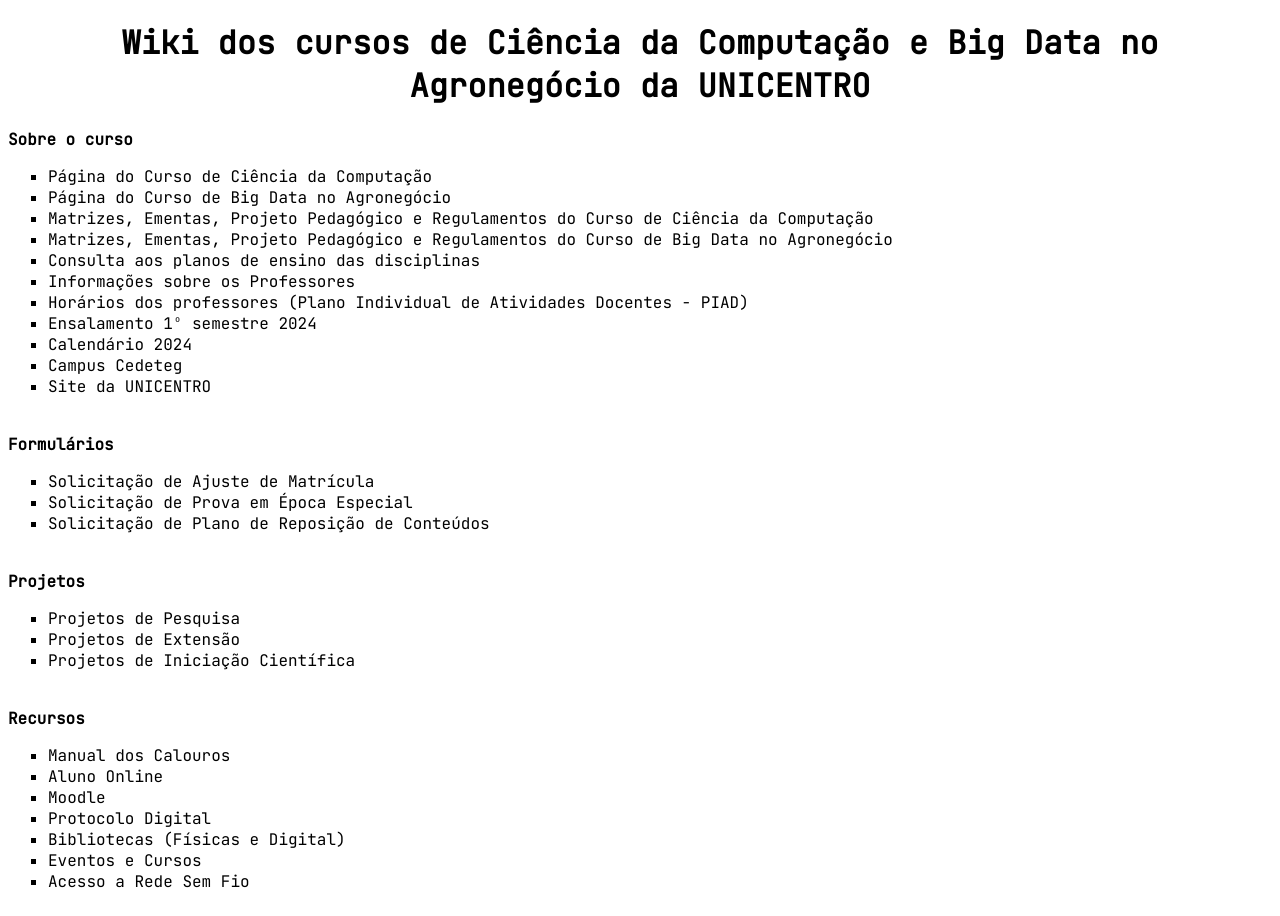
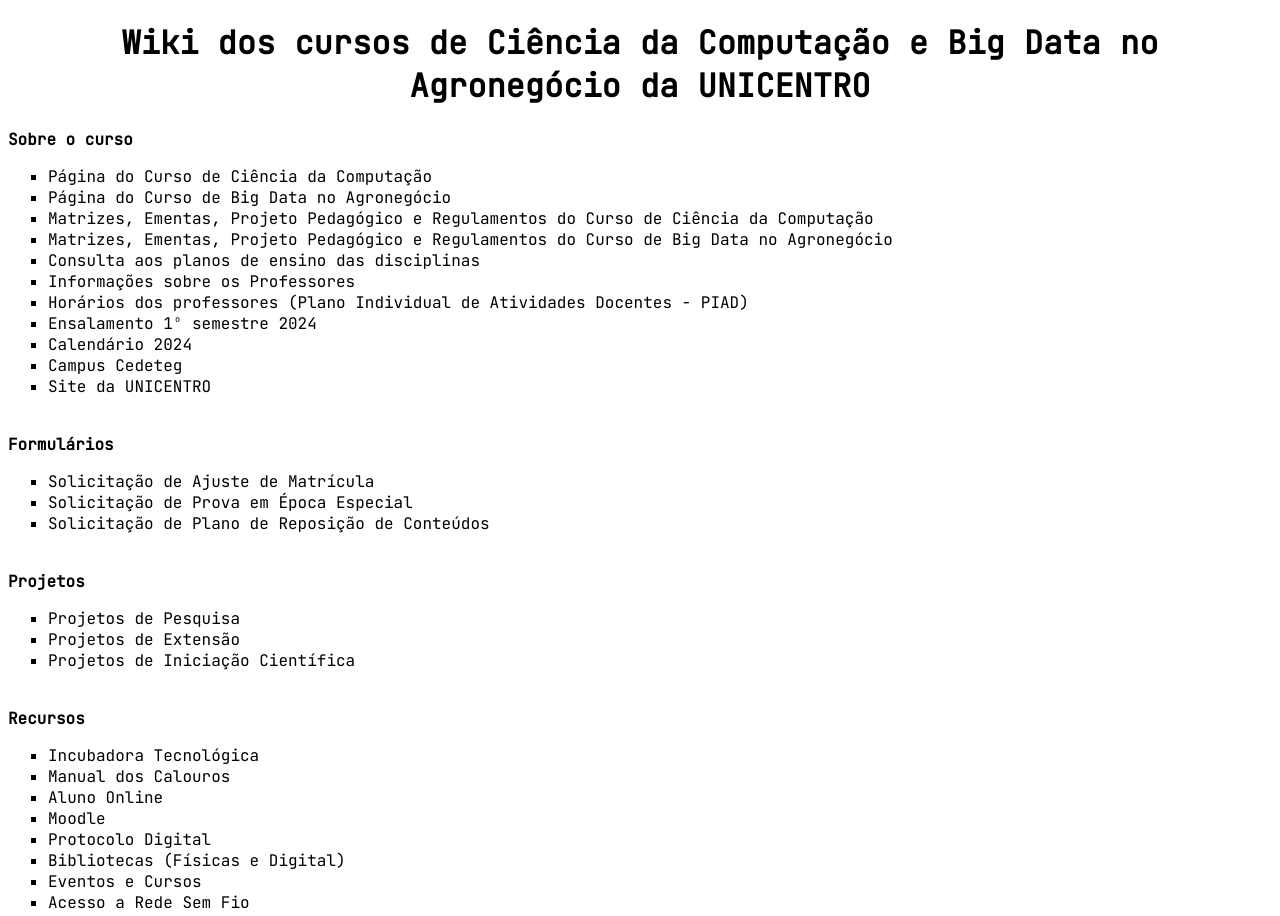
Before and after one commit to computacaodaunicentro/computacaodaunicentro.github.io, a plain HTML site: page index.html in a window 1280 px wide. Shown: the top 916 px of the page. Drawn offline with Linux system fonts and the light colour scheme.

Commit message:
add incubadora

```diff
--- a/index.html
+++ b/index.html
@@ -60,6 +60,7 @@
         <dt><b>Recursos</b></dt>
         </ul>
             <ul style="list-style-type: square">
+	    <li><a href="https://www3.unicentro.br/novatec/incubadora-tecnologica/" target="_blank">Incubadora Tecnológica</a></li>
             <li><a href="https://www3.unicentro.br/calouros/" target="_blank">Manual dos Calouros</a></li>
             <li><a href="http://www.unicentro.br/aonline" target="_blank">Aluno Online</a></li>
             <li><a href="https://moodle.unicentro.br/" target="_blank">Moodle</a></li>
```
